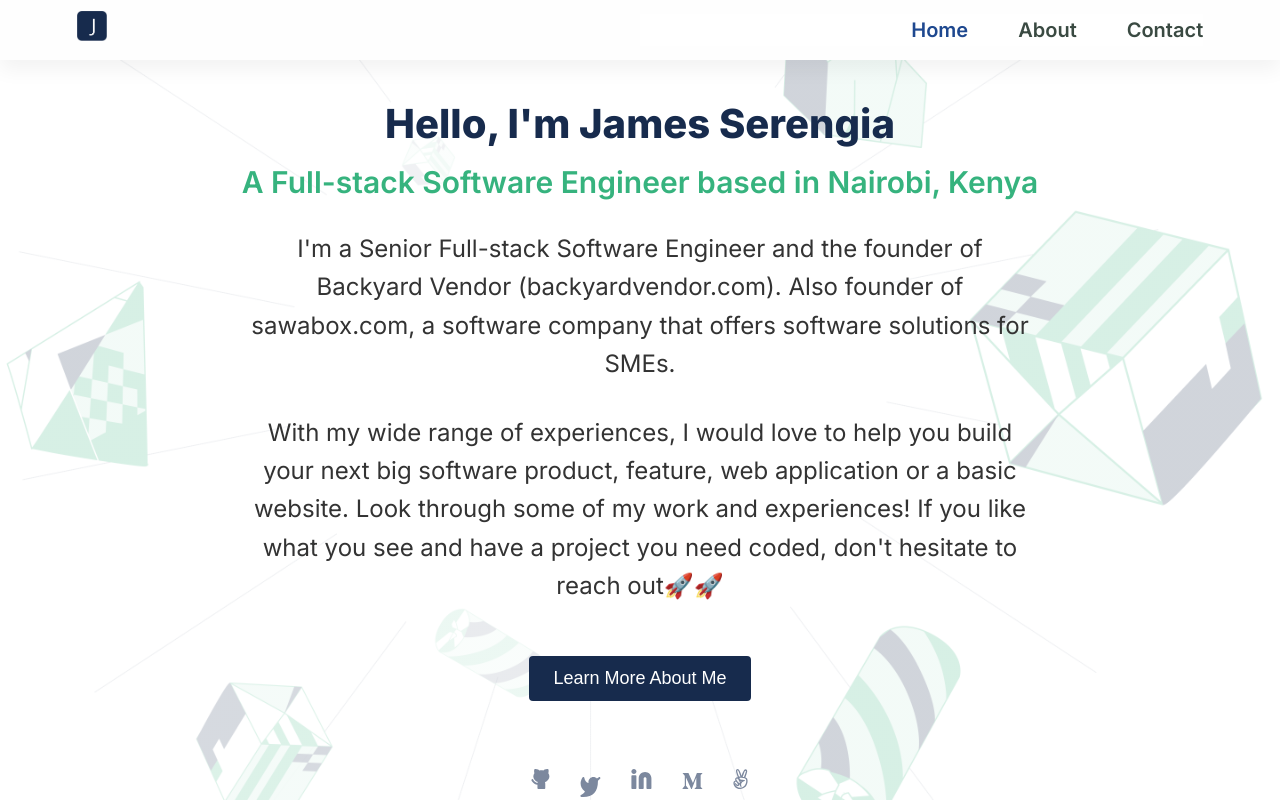
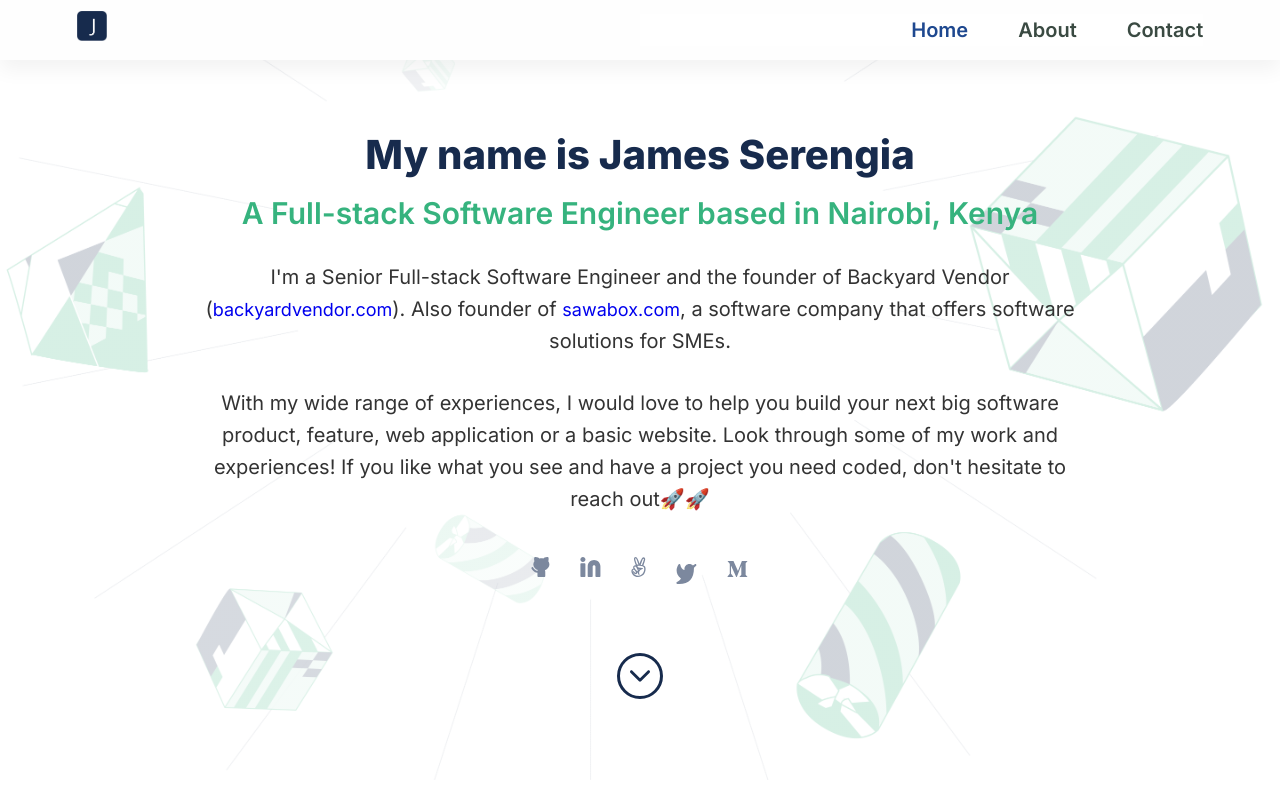
Before and after one commit to serengia/personal-profile-website--nextjs, a Next.js app: page / in a window 1280 px wide. Shown: the top 800 px of the page. Built offline with nearby package versions, Linux system fonts and the light colour scheme.

Commit message:
Update header text

```diff
--- a/components/HeroSection.js
+++ b/components/HeroSection.js
@@ -19,15 +19,32 @@ function HeroSection() {
     <section className="section-hero">
       <div className="row hero-content">
         <div className="header-text">
-          <h1 className="heading-primary">Hello, I&apos;m James Serengia</h1>
+          <h1 className="heading-primary">My name is James Serengia</h1>
           <h2 className="heading-secondary heading-secondary--green">
             A Full-stack Software Engineer based in Nairobi, Kenya
           </h2>
         </div>
         <p className="description-text">
-          I'm a Senior Full-stack Software Engineer and the founder of Backyard
-          Vendor (backyardvendor.com). Also founder of sawabox.com, a software
-          company that offers software solutions for SMEs.
+          I&apos;m a Senior Full-stack Software Engineer and the founder of
+          Backyard Vendor (
+          <a
+            className="link"
+            href="https://www.backyardvendor.com/"
+            target="_blank"
+            rel="noopener noreferrer"
+          >
+            backyardvendor.com
+          </a>
+          ). Also founder of{" "}
+          <a
+            className="link"
+            href="http://sawabox.com"
+            target="_blank"
+            rel="noopener noreferrer"
+          >
+            sawabox.com
+          </a>
+          , a software company that offers software solutions for SMEs.
         </p>
         <p className="description-text">
           With my wide range of experiences, I would love to help you build your
@@ -36,14 +53,14 @@ function HeroSection() {
           what you see and have a project you need coded, don&apos;t hesitate to
           reach out🚀🚀
         </p>
-        <div className="hero-btn-wrapper">
+        {/* <div className="hero-btn-wrapper">
           <button
             className="button button-primary m-t-s m-b-s"
             onClick={() => router.push("/about")}
           >
             Learn More About Me
           </button>
-        </div>
+        </div> */}
         <ul className="social-icons">
           <li>
             <a
@@ -54,16 +71,7 @@ function HeroSection() {
               <GithubIcon className="social-icon" />
             </a>
           </li>
-          <li>
-            <a
-              target="_blank"
-              href="https://twitter.com/JamesSerengia"
-              className="social-icon"
-              rel="noreferrer"
-            >
-              <TwitterIcon className="social-icon" />
-            </a>
-          </li>
+
           <li>
             <a
               target="_blank"
@@ -76,19 +84,29 @@ function HeroSection() {
           <li>
             <a
               target="_blank"
-              href="https://medium.com/@jamesserengia"
+              href="https://wellfound.com/u/james-serengia"
               rel="noreferrer"
             >
-              <MediumIcon className="social-icon" />
+              <AngleListIcon className="social-icon" />
             </a>
           </li>
           <li>
             <a
               target="_blank"
-              href="https://wellfound.com/u/james-serengia"
+              href="https://twitter.com/JamesSerengia"
+              className="social-icon s-twitter-icon"
               rel="noreferrer"
             >
-              <AngleListIcon className="social-icon" />
+              <TwitterIcon className="social-icon" />
+            </a>
+          </li>
+          <li>
+            <a
+              target="_blank"
+              href="https://medium.com/@jamesserengia"
+              rel="noreferrer"
+            >
+              <MediumIcon className="social-icon" />
             </a>
           </li>
         </ul>
--- a/styles/globals.scss
+++ b/styles/globals.scss
@@ -320,13 +320,13 @@ body {
 
 .heading-primary {
   color: var(--color-primary);
-  font-size: 2.8rem;
+  font-size: 2.4rem;
   font-weight: 800;
   margin-bottom: 1.6rem;
 }
 
 .heading-secondary {
-  font-size: 2.6rem;
+  font-size: 2.2rem;
   font-weight: 600;
 }
 
@@ -402,7 +402,12 @@ body {
 
 .social-icon {
   fill: #7c889e;
-  font-size: 3.5rem;
+  font-size: 4rem;
+  line-height: 1;
+}
+
+.s-twitter-icon {
+  transform: translateY(-6px);
 }
 
 .social-icon:link,
@@ -422,7 +427,6 @@ body {
   display: flex;
   justify-content: center;
 }
-
 .scroll-icon {
   height: 1.8rem;
   width: 1.8rem;
@@ -776,9 +780,24 @@ form button {
   }
 
   .description-text {
-    font-size: 2.4rem;
-    width: 70%;
+    font-size: 2rem;
+    width: 80%;
     margin: 0 auto;
+
+    .link {
+      text-decoration: none;
+      color: var(--color-secondary);
+      font-weight: 600;
+      transition: all 0.3s;
+
+      &:link,
+      &:active,
+      &:visited,
+      &:hover {
+        color: var(--color-secondary);
+        color: #1e488f;
+      }
+    }
   }
 
   .scroll-btn-container {
```
